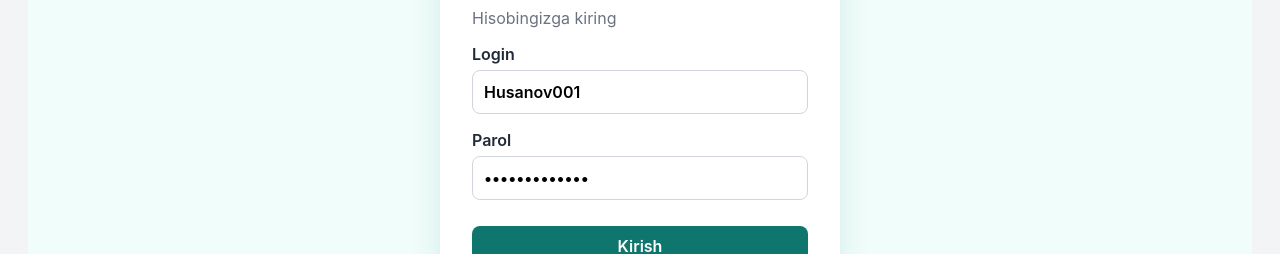
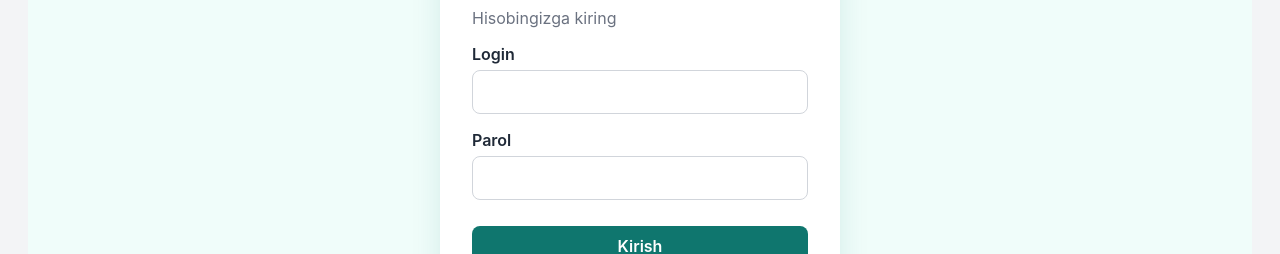
Before and after one commit to Qoshmurod/Cash-report, a Nuxt app: page / in a window 1280 px wide. Shown: the part 406-660 px from the top of the page. Built offline with nearby package versions, Linux system fonts and the light colour scheme; no server answers.

Commit message:
Stop prefilling login credentials
Co-authored-by: Copilot App <223556219+Copilot@users.noreply.github.com>

```diff
--- a/pages/index.vue
+++ b/pages/index.vue
@@ -1,6 +1,6 @@
 <script setup lang="ts">
-const username = ref('Husanov001')
-const password = ref('Husanov001!99')
+const username = ref('')
+const password = ref('')
 const error = ref('')
 const loading = ref(false)
 const { t, language, languages } = useI18n()
@@ -21,14 +21,14 @@ async function login() {
 
 <template>
   <main class="login-page">
-    <form class="login-card" @submit.prevent="login">
+    <form class="login-card" autocomplete="off" @submit.prevent="login">
       <select v-model="language" class="language-select" aria-label="Language">
         <option v-for="item in languages" :key="item.value" :value="item.value">{{ item.label }}</option>
       </select>
       <h1>🏥 {{ t('clinic') }}</h1>
       <p>{{ t('loginTitle') }}</p>
-      <label>{{ t('username') }}<input v-model="username" autocomplete="username" required /></label>
-      <label>{{ t('password') }}<input v-model="password" type="password" autocomplete="current-password" required /></label>
+      <label>{{ t('username') }}<input v-model="username" autocomplete="off" required /></label>
+      <label>{{ t('password') }}<input v-model="password" type="password" autocomplete="new-password" required /></label>
       <p v-if="error" class="error">{{ error }}</p>
       <button class="btn" :disabled="loading">{{ loading ? t('loading') : t('login') }}</button>
     </form>
```
